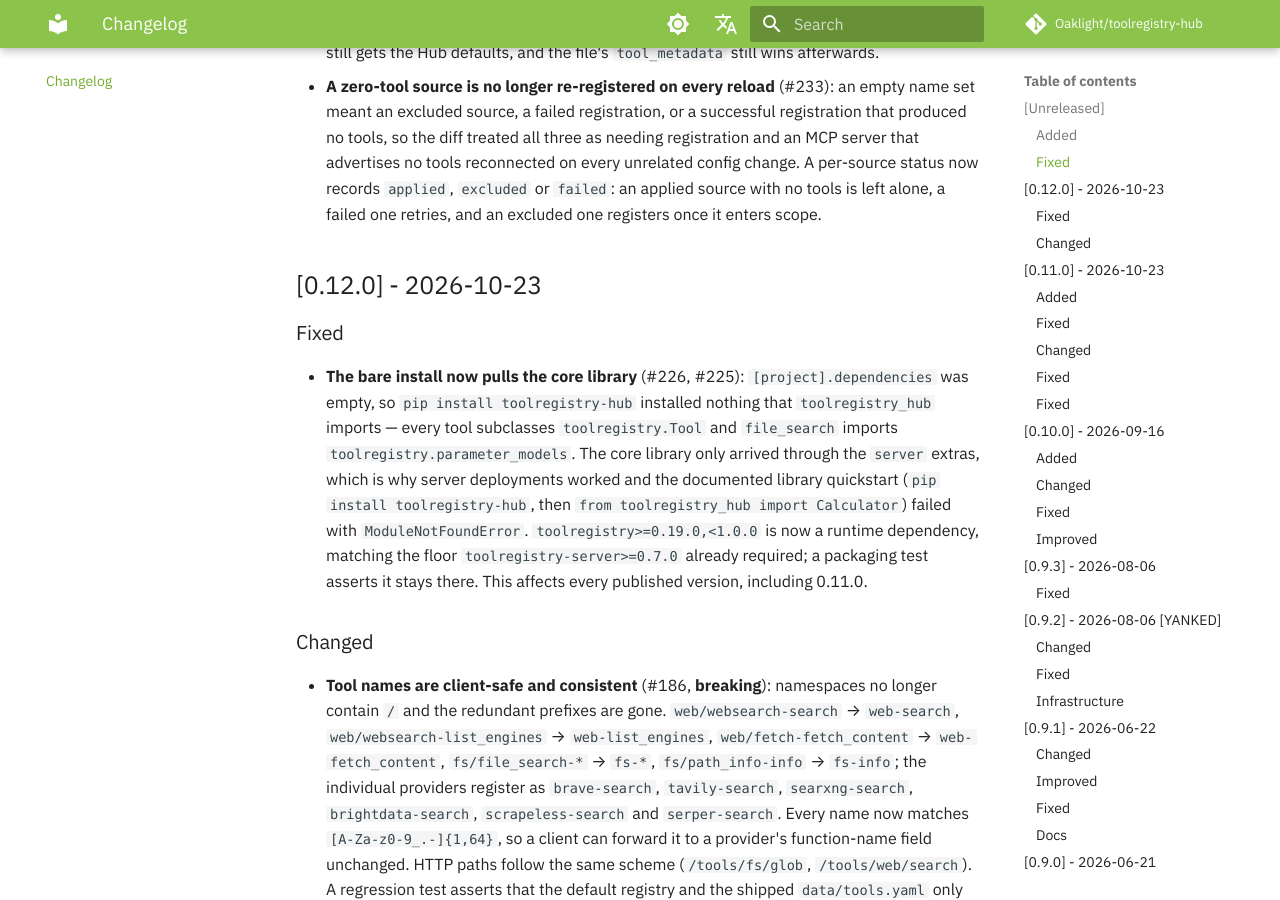
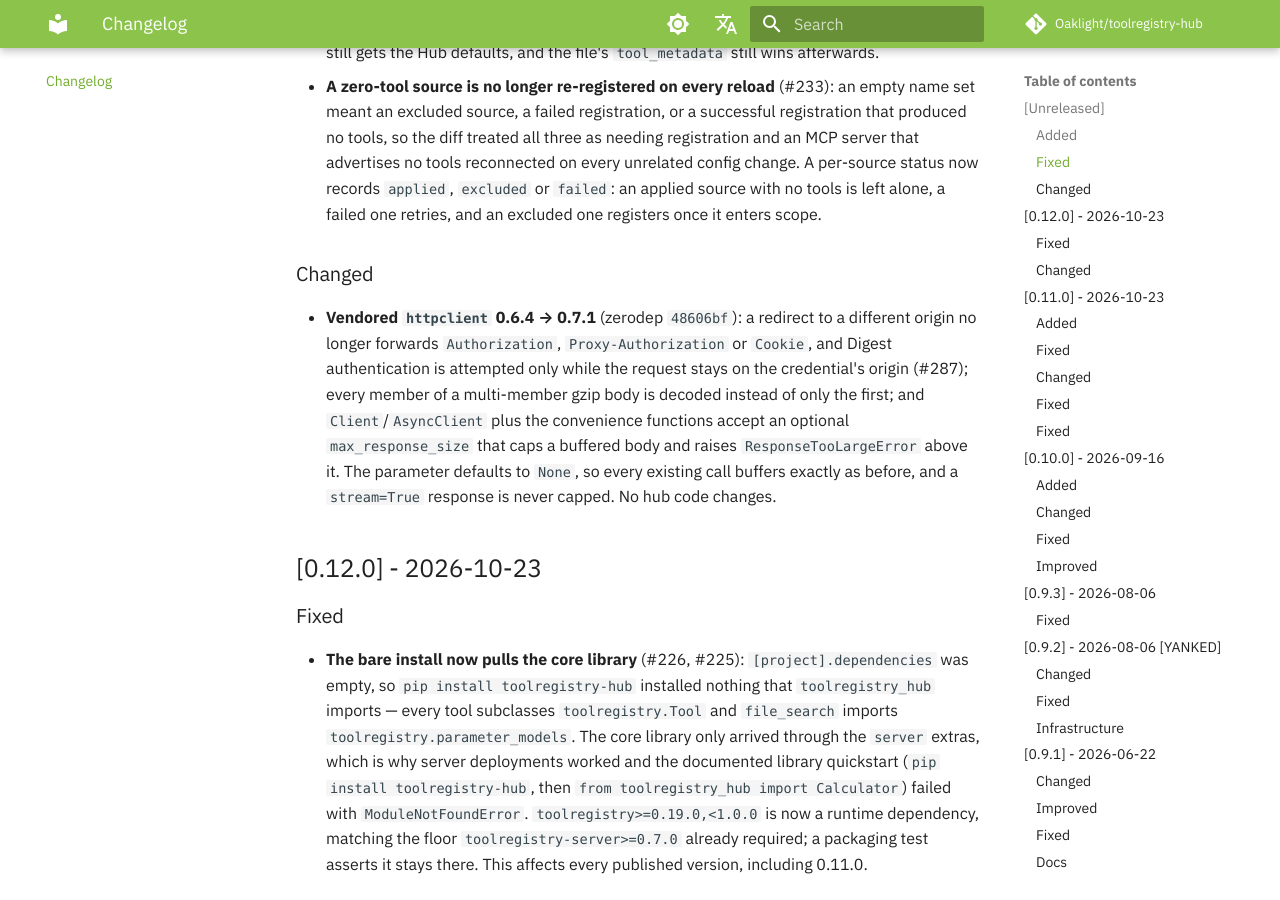
Before and after one commit to Oaklight/toolregistry-hub, an MkDocs documentation site: the page built from docs/changelog.md, in a window 1280 px wide and 900 px high, scrolled down 1092 px. Built offline with MkDocs 1.6.1 and Material for MkDocs 9.7.7, drawn with Linux system fonts in a browser that asks for light colours; some web fonts are replaced; comment, search, counter and statistics services are not loaded.

Commit message:
docs(changelog): record the httpclient 0.7.1 vendor bump

```diff
--- a/docs/changelog.md
+++ b/docs/changelog.md
@@ -23,6 +23,10 @@ The format is based on [Keep a Changelog](https://keepachangelog.com/en/1.1.0/),
 - **Config hot reload bypassed `--profile`** (#234): a source registered by a reload did not pass through the deployment profile filter, so editing its declaration could re-expose a `file_system`, `destructive`, or `privileged` tool under `--profile remote` (or a `network` tool under `--profile local`). A reload now applies the same tag mapping to the tools it registers, without touching tools that were already registered.
 - **Hub metadata defaults reset admin-panel edits on every reload** (#232): `apply_hub_overrides` replayed `_TOOL_METADATA` over the whole registry on every applied diff, so a change to `tags`, `defer`, `title`, `search_hint` or an execution hint made from the admin panel was silently undone by the next unrelated config change. `reload_registry` now passes the names it registered to `on_reload`, and the callback annotates only those tools. Tools that already existed keep their current values; a tool registered by the reload still gets the Hub defaults, and the file's `tool_metadata` still wins afterwards.
 - **A zero-tool source is no longer re-registered on every reload** (#233): an empty name set meant an excluded source, a failed registration, or a successful registration that produced no tools, so the diff treated all three as needing registration and an MCP server that advertises no tools reconnected on every unrelated config change. A per-source status now records `applied`, `excluded` or `failed`: an applied source with no tools is left alone, a failed one retries, and an excluded one registers once it enters scope.
+
+### Changed
+
+- **Vendored `httpclient` 0.6.4 → 0.7.1** (zerodep `48606bf`): a redirect to a different origin no longer forwards `Authorization`, `Proxy-Authorization` or `Cookie`, and Digest authentication is attempted only while the request stays on the credential's origin (#287); every member of a multi-member gzip body is decoded instead of only the first; and `Client`/`AsyncClient` plus the convenience functions accept an optional `max_response_size` that caps a buffered body and raises `ResponseTooLargeError` above it. The parameter defaults to `None`, so every existing call buffers exactly as before, and a `stream=True` response is never capped. No hub code changes.
 
 ## [0.12.0] - 2026-10-23
 
```
